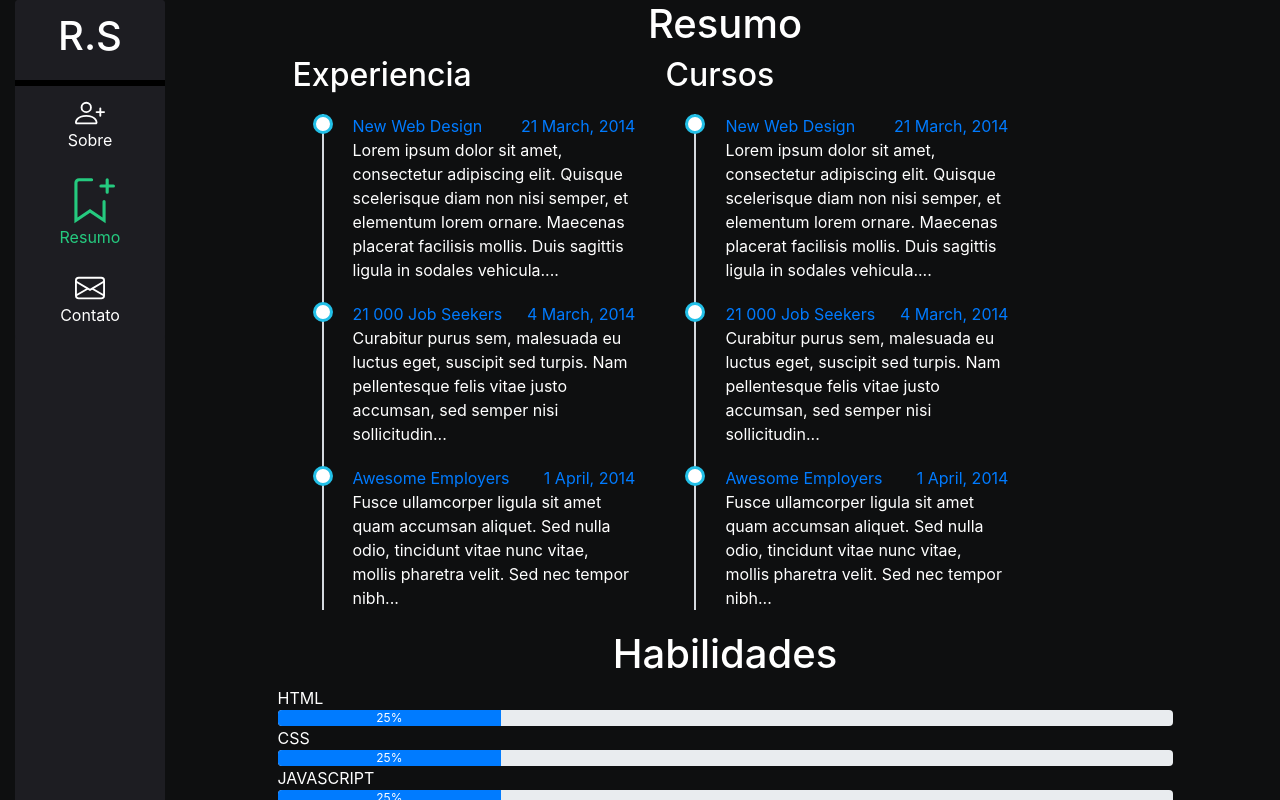
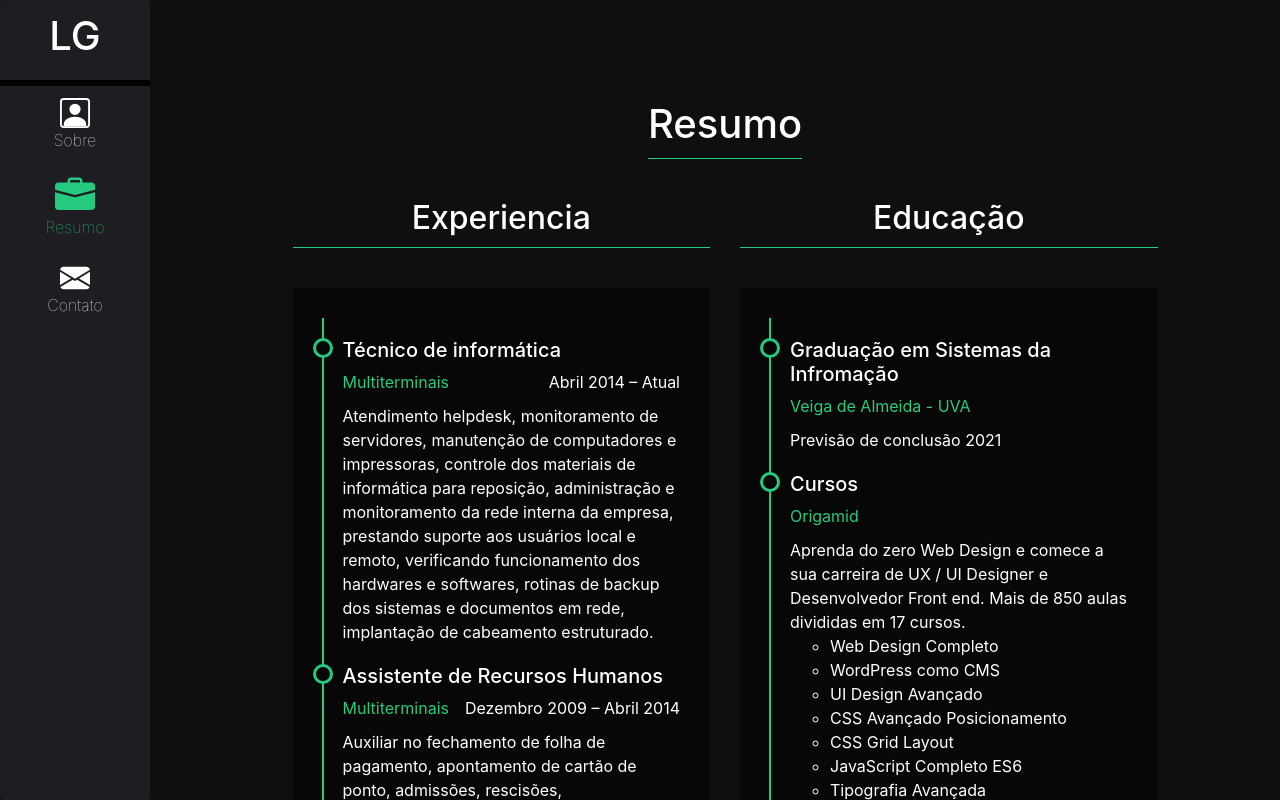
Before and after one commit to rafael2s/personal-page-bs, a plain HTML site: page index.html in a window 1280 px wide. Both pictures are taken after a click on the tab "Resumo". Shown: the top 800 px of the page. Drawn offline with nearby package versions, Linux system fonts and the light colour scheme.

Commit message:
Finalizando a estrutura

```diff
--- a/css/style.css
+++ b/css/style.css
@@ -15,7 +15,7 @@ p{
 .sidebar {
   background: #1D1D22;
   height: 100%;
-  position: absolute;
+  position: fixed;
   width: 150px;
 }
 
@@ -32,7 +32,12 @@ p{
 .sidebar a:not(.active) {
   color: #FFF;
 }
-
+.sidebar a {
+  transition: all 1s ease-in-out;
+}
+.sidebar a span {
+  font-weight: 100;
+}
 .sidebar a.active {
   color: #25CA7F;
 }
@@ -42,19 +47,24 @@ p{
 }
 
 .sidebar a.active .bi {
-  font-size: 50px;
+  font-size: 40px;
 }
 
 .content-site {
   margin-left: 170px;
 }
 
+.tab-pane {
+  padding: 100px 0;
+}
 .jumbotron {
   background: #070708;
 }
 .title-width-border {
   border-bottom: 1px solid #25CA7F;
-  margin-bottom: 50px;
+  margin-bottom: 40px;
+  padding-bottom: 10px;
+  text-align: center;
 }
 .my-location {
   color: #25CA7F;
@@ -79,17 +89,32 @@ p{
 .card:hover,
 .card:hover .service-icon {
   border: 1px solid #25CA7F;
+  transition: all 0.7s ease-in-out;
 
 }
 
+.skills span {
+  display: block;
+  font-weight: bold;
+  margin: 0 0 20px 0;
+}
+.skills span .progress {
+  margin-top: 10px;
+  background-color: #0E0F10;
+}
+.skills .progress-bar {
+  background-color: #25CA7F;
+}
 /* TIMELINE STYLE */
 ul.timeline {
+  background-color: #070708;
   list-style-type: none;
+  padding: 30px;
   position: relative;
 }
 ul.timeline:before {
   content: ' ';
-  background: #d4d9df;
+  background: #25CA7F;
   display: inline-block;
   position: absolute;
   left: 29px;
@@ -103,14 +128,21 @@ ul.timeline > li {
 }
 ul.timeline > li:before {
   content: ' ';
-  background: white;
+  background: #070708;
   display: inline-block;
   position: absolute;
   border-radius: 50%;
-  border: 3px solid #22c0e8;
+  border: 3px solid #25CA7F;
   left: 20px;
   width: 20px;
   height: 20px;
   z-index: 400;
 }
+ul.timeline a {
+  color: #25CA7F;
+  text-decoration: none;
+}
+ul.timeline p {
+  margin-top: 10px;
+}
 /* TIMELINE STYLE END*/
--- a/index.html
+++ b/index.html
@@ -10,38 +10,46 @@
     <script src="https://stackpath.bootstrapcdn.com/bootstrap/4.5.0/js/bootstrap.min.js" integrity="sha384-OgVRvuATP1z7JjHLkuOU7Xw704+h835Lr+6QL9UvYjZE3Ipu6Tp75j7Bh/kR0JKI" crossorigin="anonymous"></script>
   </head>
 <body>
-  <div class="container-fluid">
+  <div class="">
     <div class="row">
       <div class="col-12">
         <div class="list-group sidebar" id="list-tab" role="tablist">
           <div class="list-group-item logo">
-            <h1>R.S</h1>
+            <h1>LG</h1>
           </div>
           <a class="list-group-item list-group-item-action active" id="list-home-list" data-toggle="list" href="#list-home" role="tab" aria-controls="home">
-            <svg class="bi bi-person-plus" width="1em" height="1em" viewBox="0 0 16 16" fill="currentColor" xmlns="http://www.w3.org/2000/svg">
-              <path fill-rule="evenodd" d="M11 14s1 0 1-1-1-4-6-4-6 3-6 4 1 1 1 1h10zm-9.995-.944v-.002.002zM1.022 13h9.956a.274.274 0 00.014-.002l.008-.002c-.001-.246-.154-.986-.832-1.664C9.516 10.68 8.289 10 6 10c-2.29 0-3.516.68-4.168 1.332-.678.678-.83 1.418-.832 1.664a1.05 1.05 0 00.022.004zm9.974.056v-.002.002zM6 7a2 2 0 100-4 2 2 0 000 4zm3-2a3 3 0 11-6 0 3 3 0 016 0zm4.5 0a.5.5 0 01.5.5v2a.5.5 0 01-.5.5h-2a.5.5 0 010-1H13V5.5a.5.5 0 01.5-.5z" clip-rule="evenodd"/>
-              <path fill-rule="evenodd" d="M13 7.5a.5.5 0 01.5-.5h2a.5.5 0 010 1H14v1.5a.5.5 0 01-1 0v-2z" clip-rule="evenodd"/>
+            <svg class="bi bi-person-square" width="1em" height="1em" viewBox="0 0 16 16" fill="currentColor" xmlns="http://www.w3.org/2000/svg">
+              <path fill-rule="evenodd" d="M14 1H2a1 1 0 00-1 1v12a1 1 0 001 1h12a1 1 0 001-1V2a1 1 0 00-1-1zM2 0a2 2 0 00-2 2v12a2 2 0 002 2h12a2 2 0 002-2V2a2 2 0 00-2-2H2z" clip-rule="evenodd"/>
+              <path fill-rule="evenodd" d="M2 15v-1c0-1 1-4 6-4s6 3 6 4v1H2zm6-6a3 3 0 100-6 3 3 0 000 6z" clip-rule="evenodd"/>
             </svg>
             <br />
-            Sobre</a>
+            <span>
+              Sobre
+            </span>
+          </a>
           <a class="list-group-item list-group-item-action" id="list-profile-list" data-toggle="list" href="#list-profile" role="tab" aria-controls="profile">
-            <svg class="bi bi-bookmark-plus" width="1em" height="1em" viewBox="0 0 16 16" fill="currentColor" xmlns="http://www.w3.org/2000/svg">
-              <path fill-rule="evenodd" d="M4.5 2a.5.5 0 00-.5.5v11.066l4-2.667 4 2.667V8.5a.5.5 0 011 0v6.934l-5-3.333-5 3.333V2.5A1.5 1.5 0 014.5 1h4a.5.5 0 010 1h-4zm9-1a.5.5 0 01.5.5v2a.5.5 0 01-.5.5h-2a.5.5 0 010-1H13V1.5a.5.5 0 01.5-.5z" clip-rule="evenodd"/>
-              <path fill-rule="evenodd" d="M13 3.5a.5.5 0 01.5-.5h2a.5.5 0 010 1H14v1.5a.5.5 0 01-1 0v-2z" clip-rule="evenodd"/>
+            <svg class="bi bi-briefcase-fill" width="1em" height="1em" viewBox="0 0 16 16" fill="currentColor" xmlns="http://www.w3.org/2000/svg">
+              <path fill-rule="evenodd" d="M0 12.5A1.5 1.5 0 001.5 14h13a1.5 1.5 0 001.5-1.5V6.85L8.129 8.947a.5.5 0 01-.258 0L0 6.85v5.65z" clip-rule="evenodd"/>
+              <path fill-rule="evenodd" d="M0 4.5A1.5 1.5 0 011.5 3h13A1.5 1.5 0 0116 4.5v1.384l-7.614 2.03a1.5 1.5 0 01-.772 0L0 5.884V4.5zm5-2A1.5 1.5 0 016.5 1h3A1.5 1.5 0 0111 2.5V3h-1v-.5a.5.5 0 00-.5-.5h-3a.5.5 0 00-.5.5V3H5v-.5z" clip-rule="evenodd"/>
             </svg>
             <br />
-            Resumo</a>
+            <span>
+            Resumo
+            </span>
+          </a>
           <a class="list-group-item list-group-item-action" id="list-messages-list" data-toggle="list" href="#list-messages" role="tab" aria-controls="messages">
-            <svg class="bi bi-envelope" width="1em" height="1em" viewBox="0 0 16 16" fill="currentColor" xmlns="http://www.w3.org/2000/svg">
-              <path fill-rule="evenodd" d="M14 3H2a1 1 0 00-1 1v8a1 1 0 001 1h12a1 1 0 001-1V4a1 1 0 00-1-1zM2 2a2 2 0 00-2 2v8a2 2 0 002 2h12a2 2 0 002-2V4a2 2 0 00-2-2H2z" clip-rule="evenodd"/>
-              <path fill-rule="evenodd" d="M.071 4.243a.5.5 0 01.686-.172L8 8.417l7.243-4.346a.5.5 0 01.514.858L8 9.583.243 4.93a.5.5 0 01-.172-.686z" clip-rule="evenodd"/>
-              <path d="M6.752 8.932l.432-.252-.504-.864-.432.252.504.864zm-6 3.5l6-3.5-.504-.864-6 3.5.504.864zm8.496-3.5l-.432-.252.504-.864.432.252-.504.864zm6 3.5l-6-3.5.504-.864 6 3.5-.504.864z"/>
+            <svg class="bi bi-envelope-fill" width="1em" height="1em" viewBox="0 0 16 16" fill="currentColor" xmlns="http://www.w3.org/2000/svg">
+              <path d="M.05 3.555L8 8.414l7.95-4.859A2 2 0 0014 2H2A2 2 0 00.05 3.555zM16 4.697l-5.875 3.59L16 11.743V4.697zm-.168 8.108L9.157 8.879 8 9.586l-1.157-.707-6.675 3.926A2 2 0 002 14h12a2 2 0 001.832-1.195zM0 11.743l5.875-3.456L0 4.697v7.046z"/>
             </svg>
             <br />
-            Contato</a>
+            <span>
+            Contato
+           </span>
+          </a>
         </div>
-        <div class="tab-content content-site" id="nav-tabContent">
-          <div class="tab-pane fade show active" id="list-home" role="tabpanel" aria-labelledby="list-home-list">
+        <div class="container-fluid">
+        <section class="tab-content content-site" id="nav-tabContent">
+          <section class="tab-pane fade show active" id="list-home" role="tabpanel" aria-labelledby="list-home-list">
             <div class="row justify-content-md-center">
               <h1 class="title-width-border">Sobre</h1>
             </div>
@@ -82,11 +90,11 @@
               <h1 class="title-width-border">Serviços</h1>
             </div>
             <div class="row justify-content-md-center">
-              <div class="row col-md-10">
+              <div class="row col-md-10 teste">
                 <div class="col-md-4">
                   <div class="card service">
                     <div class="card-body">
-                      <div class="service-icon">
+                      <div class="service-icon box-2 mb-40">
                         <svg class="bi bi-display" width="1em" height="1em" viewBox="0 0 16 16" fill="currentColor" xmlns="http://www.w3.org/2000/svg">
                           <path d="M5.75 13.5c.167-.333.25-.833.25-1.5h4c0 .667.083 1.167.25 1.5H11a.5.5 0 010 1H5a.5.5 0 010-1h.75z"/>
                           <path fill-rule="evenodd" d="M13.991 3H2c-.325 0-.502.078-.602.145a.758.758 0 00-.254.302A1.46 1.46 0 001 4.01V10c0 .325.078.502.145.602.07.105.17.188.302.254a1.464 1.464 0 00.538.143L2.01 11H14c.325 0 .502-.078.602-.145a.758.758 0 00.254-.302 1.464 1.464 0 00.143-.538L15 9.99V4c0-.325-.078-.502-.145-.602a.757.757 0 00-.302-.254A1.46 1.46 0 0013.99 3zM14 2H2C0 2 0 4 0 4v6c0 2 2 2 2 2h12c2 0 2-2 2-2V4c0-2-2-2-2-2z" clip-rule="evenodd"/>
@@ -127,70 +135,92 @@
                 </div>
               </div>
             </div>
-          </div>
-          <div class="tab-pane fade" id="list-profile" role="tabpanel" aria-labelledby="list-profile-list">
+          </section>
+          <section class="tab-pane fade" id="list-profile" role="tabpanel" aria-labelledby="list-profile-list">
             <div class="row justify-content-md-center">
-              <h1>Resumo</h1>
+              <h1 class="title-width-border">Resumo</h1>
             </div>
             <div class="row justify-content-md-center">
               <div class="row col-md-10">
-                <div class="col-md-5 justify-content-md-center">
-                  <h2>Experiencia</h2>
+                <div class="col-md-6 justify-content-md-center">
+                  <h2 class="title-width-border">Experiencia</h2>
                   <ul class="timeline">
                     <li>
-                      <a target="_blank" href="https://www.totoprayogo.com/#">New Web Design</a>
-                      <a href="#" class="float-right">21 March, 2014</a>
-                      <p>Lorem ipsum dolor sit amet, consectetur adipiscing elit. Quisque scelerisque diam non nisi semper, et elementum lorem ornare. Maecenas placerat facilisis mollis. Duis sagittis ligula in sodales vehicula....</p>
+                      <h5>Técnico de informática</h5>
+                      <h7 class="float-right">Abril 2014 – Atual</h7>
+                      <a target="_blank" href="https://www.multiterminais.com.br/">Multiterminais</a>
+                      <p>Atendimento helpdesk, monitoramento de servidores, manutenção de computadores e impressoras, controle dos materiais de informática para reposição, administração e monitoramento da rede interna da empresa, prestando suporte aos usuários local e remoto, verificando funcionamento dos hardwares e softwares, rotinas de backup dos sistemas e documentos em rede, implantação de cabeamento estruturado.</p>
                     </li>
                     <li>
-                      <a href="#">21 000 Job Seekers</a>
-                      <a href="#" class="float-right">4 March, 2014</a>
-                      <p>Curabitur purus sem, malesuada eu luctus eget, suscipit sed turpis. Nam pellentesque felis vitae justo accumsan, sed semper nisi sollicitudin...</p>
+                      <h5>Assistente de Recursos Humanos</h5>
+                      <h7 class="float-right">Dezembro 2009 – Abril 2014</h7>
+                      <a target="_blank" href="https://www.multiterminais.com.br/">Multiterminais</a>
+                      <p>Auxiliar no fechamento de folha de pagamento, apontamento de cartão de ponto, admissões, rescisões, homologações, férias e benefícios. Conhecimentos nos sistemas AdpWEB e SAP.</p>
                     </li>
                     <li>
-                      <a href="#">Awesome Employers</a>
-                      <a href="#" class="float-right">1 April, 2014</a>
-                      <p>Fusce ullamcorper ligula sit amet quam accumsan aliquet. Sed nulla odio, tincidunt vitae nunc vitae, mollis pharetra velit. Sed nec tempor nibh...</p>
+                      <h5>Auxiliar de Operações</h5>
+                      <h7 class="float-right">Junho. 2007 – Junho 2009</h7>
+                      <a target="_blank" href="https://www.prezunic.com.br/">Prezunic</a>
+                      <p>Auxiliar no fechamento de folha de pagamento, apontamento de cartão de ponto, admissões, rescisões, homologações, férias e benefícios. Conhecimentos nos sistemas AdpWEB e SAP.</p>
                     </li>
                   </ul>
                 </div>
-                <div class="col-md-5 justify-content-md-center">
-                  <h2>Cursos</h2>
+                <div class="col-md-6 justify-content-md-center">
+                  <h2 class="title-width-border">Educação</h2>
                   <ul class="timeline">
                     <li>
-                      <a target="_blank" href="https://www.totoprayogo.com/#">New Web Design</a>
-                      <a href="#" class="float-right">21 March, 2014</a>
-                      <p>Lorem ipsum dolor sit amet, consectetur adipiscing elit. Quisque scelerisque diam non nisi semper, et elementum lorem ornare. Maecenas placerat facilisis mollis. Duis sagittis ligula in sodales vehicula....</p>
+                      <h5>Graduação em Sistemas da Infromação</h5>
+                      <a target="_blank" href="https://www.alura.com.br/">Veiga de Almeida - UVA</a>
+                      <p>Previsão de conclusão 2021</p>
                     </li>
                     <li>
-                      <a href="#">21 000 Job Seekers</a>
-                      <a href="#" class="float-right">4 March, 2014</a>
-                      <p>Curabitur purus sem, malesuada eu luctus eget, suscipit sed turpis. Nam pellentesque felis vitae justo accumsan, sed semper nisi sollicitudin...</p>
+                      <h5>Cursos</h5>
+                      <a target="_blank" href="https://www.origamid.com/">Origamid</a>
+                      <p>Aprenda do zero Web Design e comece a sua carreira de UX / UI Designer e Desenvolvedor Front end. Mais de 850 aulas divididas em 17 cursos.</p>
+                      <ul>
+                        <li>Web Design Completo</li>
+                        <li>WordPress como CMS</li>
+                        <li>UI Design Avançado</li>
+                        <li>CSS Avançado Posicionamento</li>
+                        <li>CSS Grid Layout</li>
+                        <li>JavaScript Completo ES6</li>
+                        <li>Tipografia Avançada</li>
+                        <li>CSS Flexbox</li>
+                        <li>CSS com SASS</li>
+                        <li>UX Desgin Heurísticas</li>
+                        <li>Adobe XD</li>
+                        <li>Vue.js Completo</li>
+                        <li>WordPress REST API</li>
+                        <li>WooCommerce Como CMS</li>
+                        <li>Bootstrap 4</li>
+                        <li>Automação Front End com NPM</li>
+                        <li>JacaScript e jQuery</li>
+                      </ul>
                     </li>
                     <li>
-                      <a href="#">Awesome Employers</a>
-                      <a href="#" class="float-right">1 April, 2014</a>
-                      <p>Fusce ullamcorper ligula sit amet quam accumsan aliquet. Sed nulla odio, tincidunt vitae nunc vitae, mollis pharetra velit. Sed nec tempor nibh...</p>
+                      <h5>Alura</h5>
+                      <a target="_blank" href="https://www.alura.com.br/">Alura</a>
+                      <p>Cursos de Tecnologia e Negócios Digitais</p>
                     </li>
                   </ul>
                 </div>
               </div>
             </div>
             <div class="row justify-content-md-center">
-              <h1>Habilidades</h1>
+              <h1 class="title-width-border">Habilidades</h1>
             </div>
             <div class="row justify-content-md-center">
-              <div class="col-md-10">
+              <div class="col-md-10 jumbotron skills">
                 <span>
                   HTML
                   <div class="progress">
-                    <div class="progress-bar" role="progressbar" style="width: 25%;" aria-valuenow="25" aria-valuemin="0" aria-valuemax="100">25%</div>
+                    <div class="progress-bar" role="progressbar" style="width: 75%;" aria-valuenow="75" aria-valuemin="0" aria-valuemax="100">75%</div>
                   </div>
                 </span>
                 <span>
                  CSS
                   <div class="progress">
-                    <div class="progress-bar" role="progressbar" style="width: 25%;" aria-valuenow="25" aria-valuemin="0" aria-valuemax="100">25%</div>
+                    <div class="progress-bar" role="progressbar" style="width: 50%;" aria-valuenow="50" aria-valuemin="0" aria-valuemax="100">50%</div>
                   </div>
                 </span>
                 <span>
@@ -201,25 +231,28 @@
                 </span>
               </div>
             </div>
-          </div>
+          </section>
           <div class="tab-pane fade" id="list-messages" role="tabpanel" aria-labelledby="list-messages-list">
             <div class="row justify-content-md-center">
-              <h1>Contato</h1>
+              <h1 class="title-width-border">Contato</h1>
             </div>
-            <div class="row justify-content-md-center">
-              <div class="row col-md-10">
+            <section class="row justify-content-md-center">
+              <div class="row col-md-10 jumbotron">
                 <div class="col-md-4">
-                  Primeiro
+                  <h5>Rafael</h5>
+                  <a href="https://www.linkedin.com/in/rafaelsouzadasilva/" target="_blank" rel="noopener noreferrer">LinkedIn</a>
                 </div>
                 <div class="col-md-4">
-                  Segundo
+
+                  <a href="https://github.com/rafael2s" target="_blank" rel="noopener noreferrer">Github</a>
                 </div>
                 <div class="col-md-4">
-                  Terceiro
+                  <a href="https://www.instagram.com/rafael_souzaslv" target="_blank" rel="noopener noreferrer">Instagram</a>
                 </div>
               </div>
-            </div>
+            </section>
           </div>
+        </section>
         </div>
       </div>
     </div>
```
